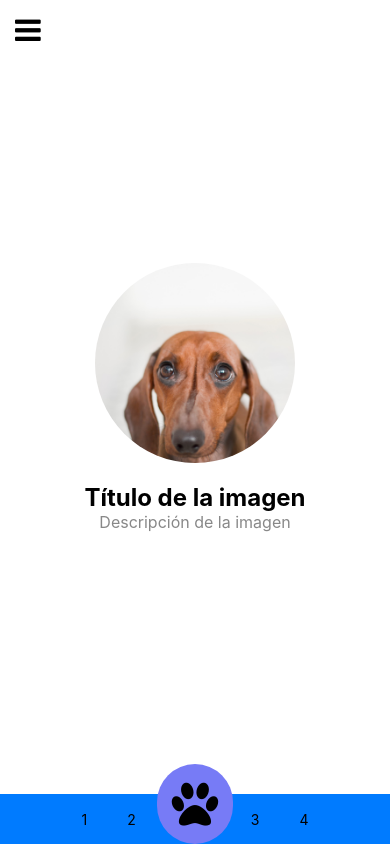
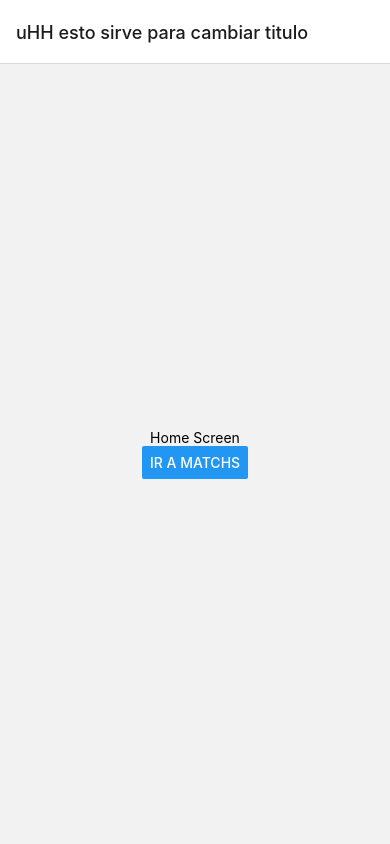
Before and after one commit to AgustinGiudice/petHope, a React Native app: screen /Home in a window 390 px wide. Built offline with nearby package versions, Linux system fonts and the light colour scheme.

Commit message:
NAVIGATION

```diff
--- a/App.js
+++ b/App.js
@@ -1,17 +1,30 @@
-import { StatusBar } from "expo-status-bar";
 import { StyleSheet, Text, View } from "react-native";
 import CustomComponent from "./components/CustomComponent";
 import HamburguerMenu from "./components/HamburguerMenu";
 import Menu from "./components/Menu";
 
+// NAVIGATION
+import { NavigationContainer } from '@react-navigation/native';
+import { createNativeStackNavigator } from '@react-navigation/native-stack';
+// SCREENS
+import Home from "./screens/home";
+import Match from "./screens/Match";
+
+const Stack = createNativeStackNavigator();
+
 export default function App() {
   return (
-    <View style={styles.container}>
-      <HamburguerMenu />
-      <CustomComponent />
-      <Menu />
-      <StatusBar style="auto" />
-    </View>
+    <NavigationContainer>
+      {/* <View style={styles.container}>
+        <HamburguerMenu />
+        <CustomComponent />
+        <Menu />
+      </View> */}
+        <Stack.Navigator initialRouteName="Home">
+        <Stack.Screen name="Home" component={Home} options={{ title: 'uHH esto sirve para cambiar titulo' }}/>
+        <Stack.Screen name="Matchs" component={Match} options={{ headerShown: false }}/>
+      </Stack.Navigator>
+    </NavigationContainer>
   );
 }
 
@@ -21,5 +34,5 @@ const styles = StyleSheet.create({
     backgroundColor: "#fff",
     alignItems: "center",
     justifyContent: "center",
-  },
-});
+  }
+})
--- /dev/null
+++ b/screens/Home.js
@@ -0,0 +1,19 @@
+import * as React from 'react';
+import { View, Text, Button } from 'react-native';
+import { NavigationContainer } from '@react-navigation/native';
+import { createNativeStackNavigator } from '@react-navigation/native-stack';
+
+
+function Home({ navigation }) {
+  return (
+    <View style={{ flex: 1, alignItems: 'center', justifyContent: 'center' }}>
+        <Text>Home Screen</Text>
+        <Button
+            title="Ir a Matchs"
+            onPress={() => navigation.navigate('Matchs')}
+        />
+    </View>
+  );
+}
+
+export default Home;
--- /dev/null
+++ b/screens/Match.js
@@ -0,0 +1,19 @@
+import * as React from 'react';
+import { View, Text, Button } from 'react-native';
+import { NavigationContainer } from '@react-navigation/native';
+import { createNativeStackNavigator } from '@react-navigation/native-stack';
+
+
+function Match({ navigation }) {
+  return (
+    <View style={{ flex: 1, alignItems: 'center', justifyContent: 'center' }}>
+      <Text>Home Screen</Text>
+        <Button
+            title="Ir a Home"
+            onPress={() => navigation.navigate('Home')}
+        />
+    </View>
+  );
+}
+
+export default Match;
```
Also changed, not shown: package.json (+7 -2 lines), 1 other file (tests, documents, lock files or other folders).
